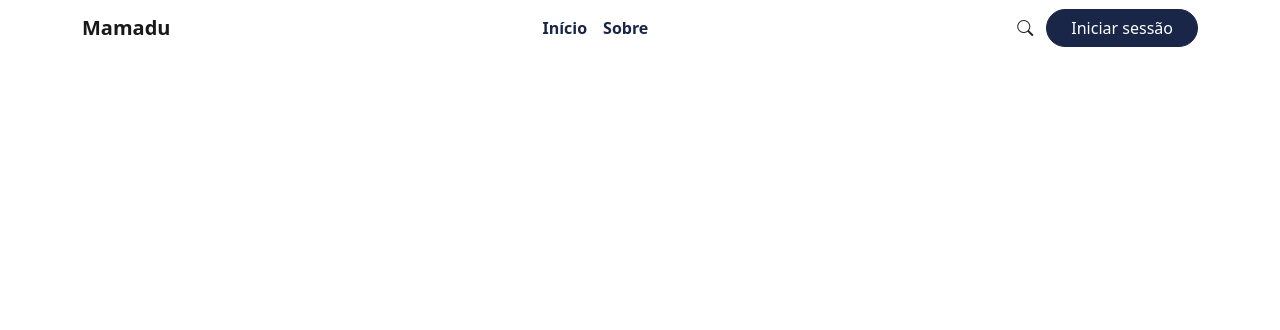
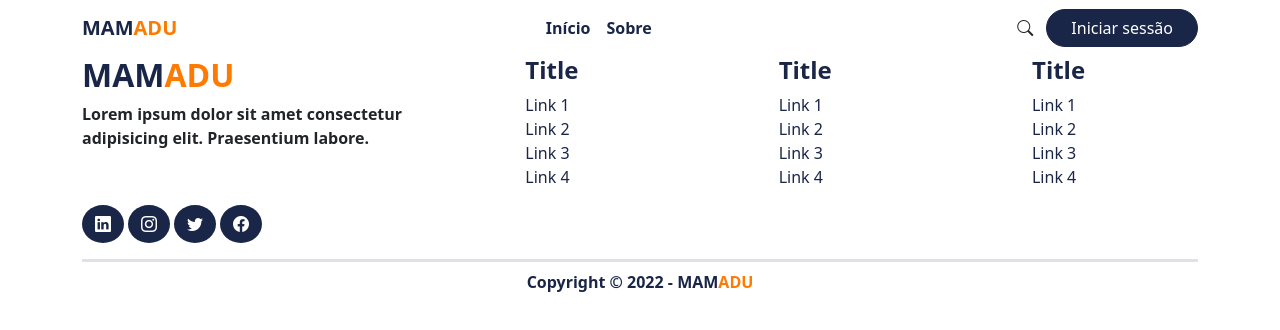
Before and after one commit to dorivaldovalentim/mamadu, a Vue app: page / in a window 1280 px wide. Shown: the top 330 px of the page. Built offline with nearby package versions, Linux system fonts and the light colour scheme.

Commit message:
Trabalhei no básico necessário para o footer

```diff
--- a/src/components/Footer.vue
+++ b/src/components/Footer.vue
@@ -1,3 +1,98 @@
-<script setup></script>
+<script setup>
+const socialNetworks = [
+  { name: "LinkedIn", link: "https://facebook.com", icon: "bi-linkedin" },
+  { name: "Instagram", link: "https://instagram.com", icon: "bi-instagram" },
+  { name: "Twitter", link: "https://twitter.com", icon: "bi-twitter" },
+  { name: "Facebook", link: "https://facebook.com", icon: "bi-facebook" },
+];
+</script>
 
-<template></template>
+<template>
+  <footer>
+    <div class="container">
+      <div class="row justify-content-between">
+        <div class="col-12 col-md-4 col-lg-4">
+          <a href="" class="text-decoration-none">
+            <h2 class="h2 fw-bold text-uppercase">
+              <span class="text-primary">Mam</span
+              ><span class="text-secondary">adu</span>
+            </h2>
+          </a>
+          <p class="fw-bold">
+            Lorem ipsum dolor sit amet consectetur adipisicing elit. Praesentium
+            labore.
+          </p>
+        </div>
+        <div class="col-12 col-md-3 col-lg-2">
+          <h3 class="h4 fw-bold text-primary">Title</h3>
+          <ul class="list-unstyled">
+            <li>
+              <a href="" class="text-primary text-decoration-none">Link 1</a>
+            </li>
+            <li>
+              <a href="" class="text-primary text-decoration-none">Link 2</a>
+            </li>
+            <li>
+              <a href="" class="text-primary text-decoration-none">Link 3</a>
+            </li>
+            <li>
+              <a href="" class="text-primary text-decoration-none">Link 4</a>
+            </li>
+          </ul>
+        </div>
+        <div class="col-12 col-md-3 col-lg-2">
+          <h3 class="h4 fw-bold text-primary">Title</h3>
+          <ul class="list-unstyled">
+            <li>
+              <a href="" class="text-primary text-decoration-none">Link 1</a>
+            </li>
+            <li>
+              <a href="" class="text-primary text-decoration-none">Link 2</a>
+            </li>
+            <li>
+              <a href="" class="text-primary text-decoration-none">Link 3</a>
+            </li>
+            <li>
+              <a href="" class="text-primary text-decoration-none">Link 4</a>
+            </li>
+          </ul>
+        </div>
+        <div class="col-12 col-md-3 col-lg-2">
+          <h3 class="h4 fw-bold text-primary">Title</h3>
+          <ul class="list-unstyled">
+            <li>
+              <a href="" class="text-primary text-decoration-none">Link 1</a>
+            </li>
+            <li>
+              <a href="" class="text-primary text-decoration-none">Link 2</a>
+            </li>
+            <li>
+              <a href="" class="text-primary text-decoration-none">Link 3</a>
+            </li>
+            <li>
+              <a href="" class="text-primary text-decoration-none">Link 4</a>
+            </li>
+          </ul>
+        </div>
+      </div>
+
+      <div class="border-bottom border-3">
+        <ul class="list-unstyled d-flex">
+          <li v-for="(item, index) in socialNetworks" :key="index">
+            <a
+              :href="item.link"
+              target="_blank"
+              class="bg-primary text-white btn rounded-circle me-1"
+              ><i class="bi" :class="item.icon"></i
+            ></a>
+          </li>
+        </ul>
+      </div>
+
+      <p class="py-2 text-primary text-center fw-bold">
+        Copyright &copy; 2022 - <span class="text-primary">MAM</span
+        ><span class="text-secondary">ADU</span>
+      </p>
+    </div>
+  </footer>
+</template>
--- a/src/components/Menu.vue
+++ b/src/components/Menu.vue
@@ -15,7 +15,10 @@ const data = [
 <template>
   <nav class="navbar navbar-expand-lg bg-body-tertiary">
     <div class="container">
-      <a href="/" class="navbar-brand fw-bold">Mamadu</a>
+      <a href="/" class="navbar-brand fw-bold text-uppercase"
+        ><span class="text-primary">Mam</span
+        ><span class="text-secondary">adu</span></a
+      >
 
       <button
         class="navbar-toggler"
```
